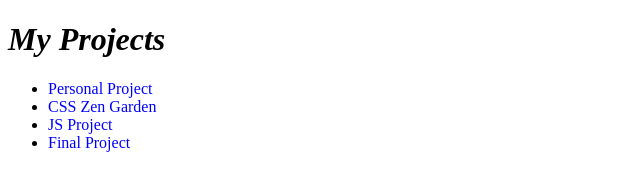
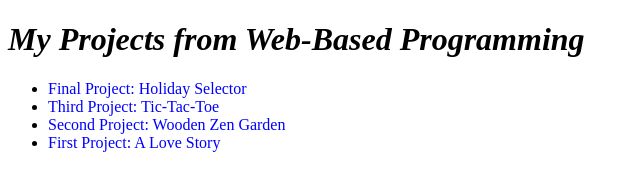
Before and after one commit to ccalquhoun19/ccalquhoun19.github.io, a plain HTML site: page index.html in a window 1280 px wide. Shown: the whole page, without its empty margins (0-640 px from the left). Drawn offline with Linux system fonts and the light colour scheme.

Commit message:
Final Update

```diff
--- a/index.html
+++ b/index.html
@@ -7,12 +7,12 @@
     <link href="index.css" rel="stylesheet" type="text/css" />
   </head>
   <body>
-    <h1><em>My Projects</em></h1>
+    <h1><em>My Projects from Web-Based Programming</em></h1>
     <ul>
-      <li><a href="Dating.html">Personal Project</a></li>
-      <li><a href="CSS Zen Garden/ZenGarden.html">CSS Zen Garden</a></li>
-      <li><a href="JS Project/TicTacToe.html">JS Project</a></li>
-      <li><a href="Final Project/HTML.html">Final Project</a></li>
+      <li><a href="Final Project/HTML.html">Final Project: Holiday Selector</a></li>
+      <li><a href="JS Project/TicTacToe.html">Third Project: Tic-Tac-Toe</a></li>
+      <li><a href="CSS Zen Garden/ZenGarden.html">Second Project: Wooden Zen Garden</a></li>
+      <li><a href="Dating.html">First Project: A Love Story</a></li>
     </ul>
   </body>
 </html>
```
Also changed, not shown: Dating.html (+1 -0 lines).
